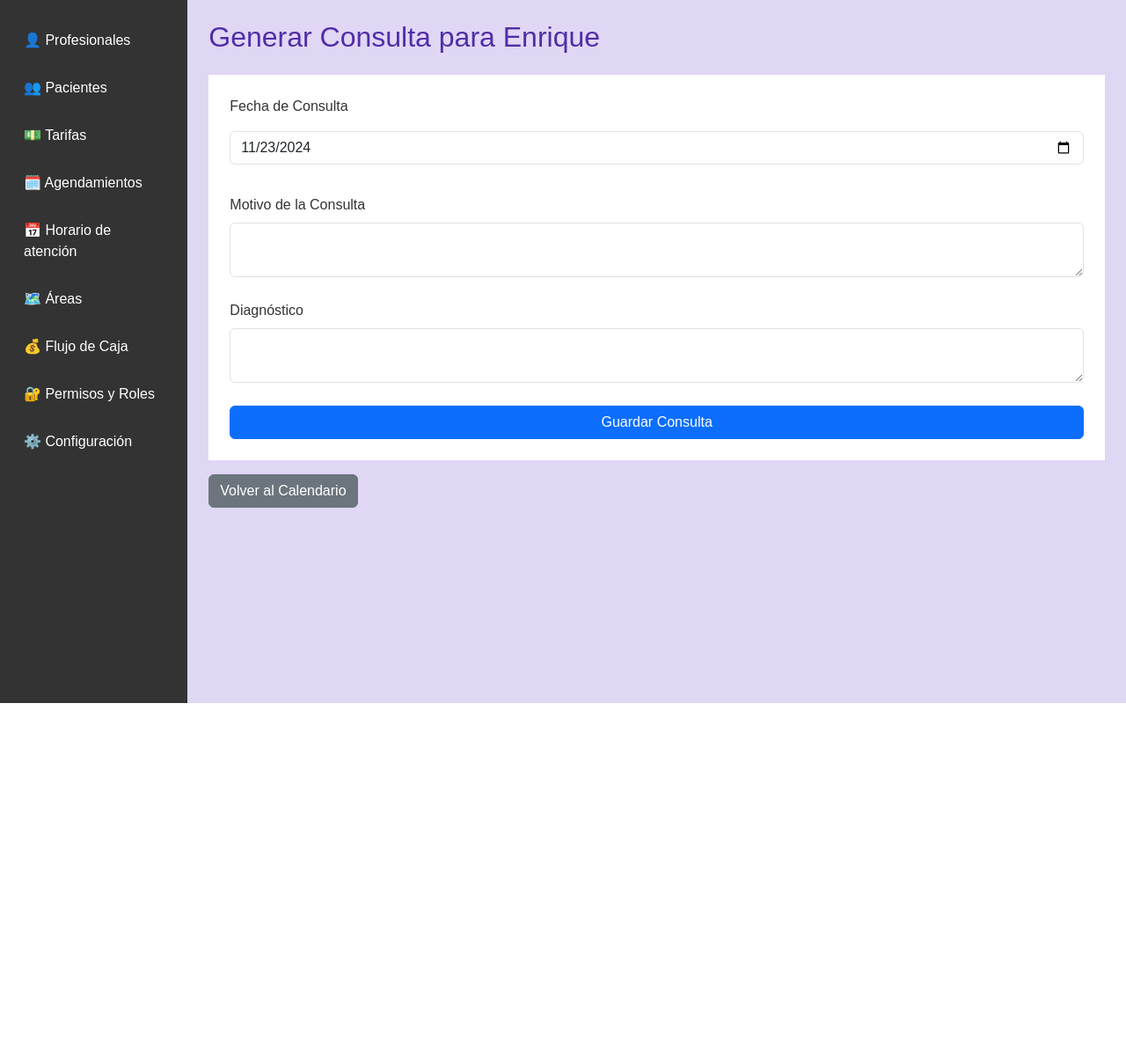
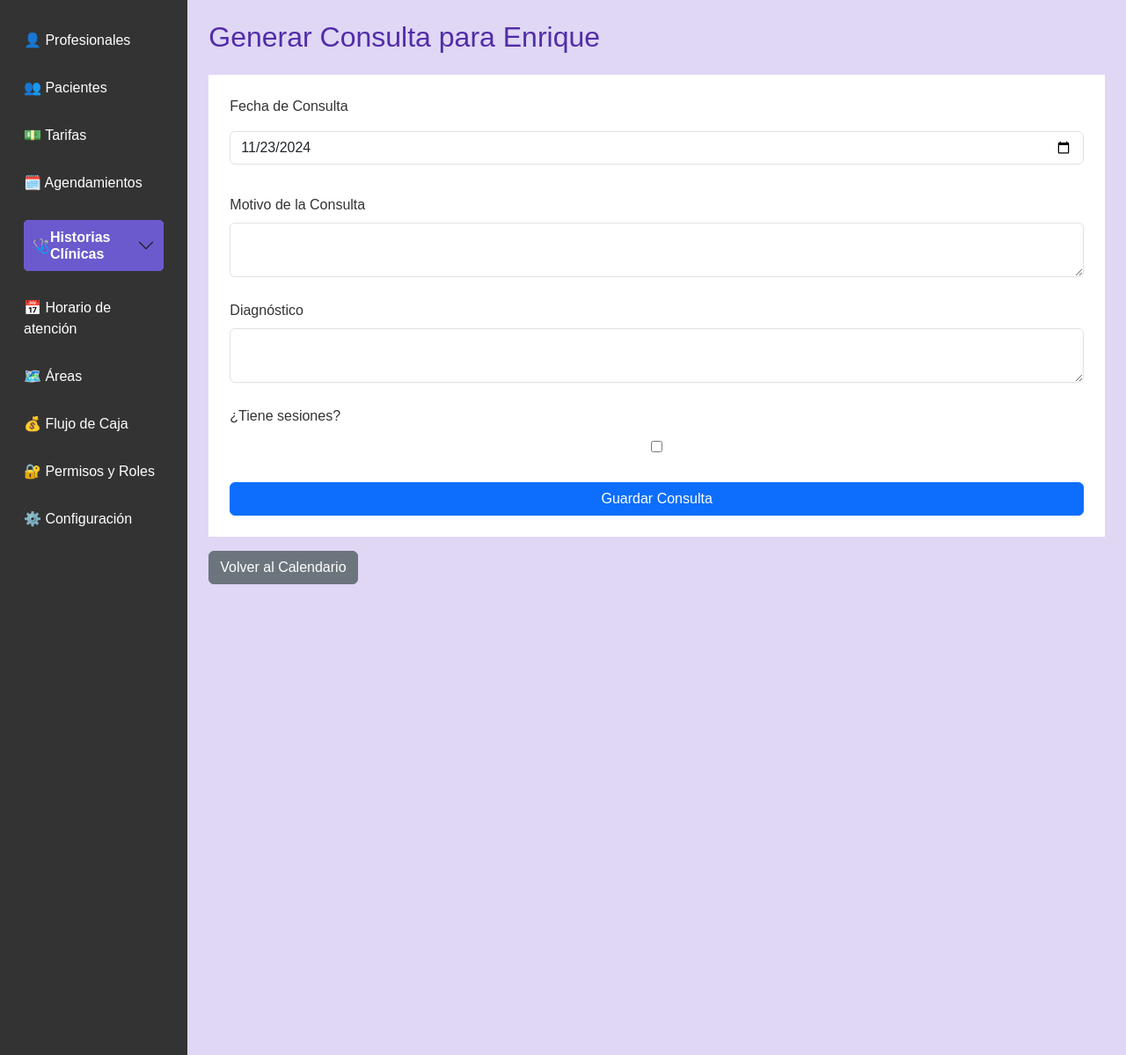
Before and after one commit to danitzn/FISIOEMA, a Django app: page /generar_consulta/13/ in a window 1280 px wide. Shown: the part 87-1286 px from the top of the page at 88% size. Before the commit the page ends 886 px from the top, so only its background shows below. Run offline with Django 5.2, Linux system fonts and the light colour scheme; data comes from the database, SQL or seed files in the repository.

Commit message:
modulo de carga de sesiones

```diff
--- a/fisio/forms.py
+++ b/fisio/forms.py
@@ -1,6 +1,6 @@
 # forms.py
 from django import forms
-from .models import Agendamiento, Area, HorarioAtencion, Paciente, Profesional, Servicio
+from .models import Agendamiento, Area, HorarioAtencion, Paciente, Profesional, Servicio, Sesiones, SesionDetalle
 from django.contrib.auth.models import User
 from .models import Perfil
 from django.core.validators import validate_email
@@ -118,3 +118,20 @@ class HorarioForm (forms.ModelForm):
             'idturno': forms.Select(attrs={'class': 'form-control'}),
             'servicio': forms.Select(attrs={'class': 'form-control'}),
         }
+
+class SesionesForm(forms.ModelForm):
+    class Meta:
+        model = Sesiones
+        fields = ['nombre', 'fecha_inicio', 'cantidad_sesiones', 'cantidad_realizadas', 'finalizado']
+        widgets = {
+            'fecha_inicio': forms.DateInput(attrs={'type': 'date'}),
+        }
+
+class SesionDetalleForm(forms.ModelForm):
+    class Meta:
+        model = SesionDetalle
+        fields = ['numero_sesion', 'fecha', 'hora', 'observaciones', 'estado', 'estado_pago']
+        widgets = {
+            'fecha': forms.DateInput(attrs={'type': 'date'}),
+            'hora': forms.TimeInput(attrs={'type': 'time'}),
+        }
--- a/fisio/templates/base_administrativo.html
+++ b/fisio/templates/base_administrativo.html
@@ -11,22 +11,75 @@
     <link rel="stylesheet" href="{% static 'css/styles.css' %}">
 
     <style>
-        body { background-color: #e0d7f5; } /* Lila suave */
+        body {
+            background-color: #e0d7f5; /* Lila suave */
+        }
 
+        /* Sidebar */
         .sidebar {
-            height: 100vh;
-            background-color: #333;
+            height: 150vh;
+            background-color: #333; /* Fondo oscuro */
             padding-top: 20px;
         }
+        .sidebar ul {
+            list-style-type: none;
+            padding: 0;
+        }
+        .sidebar ul li {
+            padding: 15px;
+        }
+        .sidebar ul li a {
+            color: white;
+            text-decoration: none;
+        }
+        .sidebar ul li a:hover {
+            background-color: #6A5ACD; /* Hover lila */
+        }
 
-        .sidebar ul { list-style-type: none; padding: 0; }
-        .sidebar ul li { padding: 15px; }
-        .sidebar ul li a { color: white; text-decoration: none; }
-        .sidebar ul li a:hover { background-color: #6A5ACD; }
+        /* Acordeón */
+        .accordion-button {
+            color: white;
+            background-color: #6A5ACD; /* Lila intenso */
+            border: none;
+            text-align: left;
+            padding: 10px;
+            font-weight: bold;
+        }
+        .accordion-button:hover {
+            background-color: #5848a2; /* Hover lila más oscuro */
+        }
+        .accordion-item {
+            border: none;
+        }
+
+        /* Contenido desplegado del acordeón */
+        .accordion-body {
+            background-color: #444;
+            color: white; /* Texto blanco */
+            padding: 1px;
+            border-top: 1px solid #6A5ACD; /* Línea lila superior */
+        }
+        .accordion-body ul {
+            list-style: none;
+            padding: 0;
+        }
+        .accordion-body ul li a {
+            color: white;
+            text-decoration: none;
+            padding: 10px;
+            border-radius: 5px;
+            background-color: #444;
+            display: block;
+            margin-bottom: 10px;
+            text-align: center;
+        }
+        .accordion-body ul li a:hover {
+            background-color: #6A5ACD; /* Hover lila */
+            color: white;
+        }
     </style>
-</head>
+
 <body>
-    {% load static %}
     <!-- Encabezado -->
     <header class="header bg-dark text-white p-2 d-flex justify-content-between align-items-center">
         <!-- Logo a la izquierda -->
@@ -46,12 +99,32 @@
         <div class="row">
             <!-- Barra lateral -->
             <nav class="col-md-2 sidebar">
+
                 <ul>
                     <li><a href="{% url 'profesional_list' %}"><span class="icon">👤</span> Profesionales</a></li>
                     <li><a href="{% url 'paciente_list' %}"><span class="icon">👥</span> Pacientes</a></li>
                     <li><a href="{% url 'servicio_list' %}"><span class="icon">💵</span> Tarifas</a></li>
                     <li><a href="{% url 'agendamiento_list' %}"><span class="icon">🗓️</span> Agendamientos</a></li>
-                    <!-- <li><a href="#"><span class="icon">📋</span> Historias Clínicas</a></li> -->
+                    <li>
+                        <!-- Acordeón para Historias Clínicas -->
+                        <div class="accordion" id="historiasClinicasAccordion">
+                            <div class="accordion-item">
+                                <h2 class="accordion-header">
+                                    <button class="accordion-button collapsed" type="button" data-bs-toggle="collapse" data-bs-target="#historiasClinicas" aria-expanded="false" aria-controls="historiasClinicas">
+                                        <span class="icon">🩺</span> Historias Clínicas
+                                    </button>
+                                </h2>
+                                <div id="historiasClinicas" class="accordion-collapse collapse" data-bs-parent="#historiasClinicasAccordion">
+                                    <div class="accordion-body p-0">
+                                        <ul class="list-unstyled m-0">
+                                            <li><a href="" class="d-block px-3 py-2">Consultas</a></li>
+                                            <li><a href="" class="d-block px-3 py-2">Pacientes</a></li>
+                                        </ul>
+                                    </div>
+                                </div>
+                            </div>
+                        </div>
+                    </li>
                     <li><a href="{% url 'horario_list' %}"><span class="icon">📅</span> Horario de atención</a></li>
                     <li><a href="{% url 'area_list' %}"><span class="icon">🗺️</span> Áreas</a></li>
                     <li><a href="{% url 'flujo_caja_list' %}"><span class="icon">💰</span> Flujo de Caja</a></li>
--- a/fisio/templates/generar_consulta.html
+++ b/fisio/templates/generar_consulta.html
@@ -19,11 +19,33 @@
             <label for="diagnostico" class="form-label">Diagnóstico</label>
             <textarea id="diagnostico" name="diagnostico" class="form-control" required></textarea>
         </div>
+        <div class="mb-3">
+            <label for="tiene_sesiones" class="form-label">¿Tiene sesiones?</label>
+            <input type="checkbox" id="tiene_sesiones" name="tiene_sesiones">
+        </div>
+
+        <!-- Sección para crear sesiones -->
+        <div id="sesiones_form_section" style="display: none;">
+            <h3 class="text-xl font-semibold mt-4">Detalles de Sesiones</h3>
+            {{ sesiones_form.as_p }}
+        </div>
+
         <button type="submit" class="btn btn-primary">Guardar Consulta</button>
     </form>
     <a href="{% url 'calendario_admin' %}" class="btn btn-secondary mt-3">Volver al Calendario</a>
 
     <script>
+        // Mostrar/ocultar el formulario de sesiones según el checkbox
+        document.getElementById('tiene_sesiones').addEventListener('change', function() {
+            const sesionesFormSection = document.getElementById('sesiones_form_section');
+            if (this.checked) {
+                sesionesFormSection.style.display = 'block';
+            } else {
+                sesionesFormSection.style.display = 'none';
+            }
+        });
+
+        // Predefinir la fecha actual para el campo de fecha de consulta
         document.addEventListener('DOMContentLoaded', function() {
             var now = new Date();
             var year = now.getFullYear();
--- a/fisio/views.py
+++ b/fisio/views.py
@@ -6,7 +6,7 @@ from django.shortcuts import get_object_or_404, redirect, render
 from django.urls import reverse_lazy
 from django.views.generic import ListView, DetailView, CreateView, UpdateView, DeleteView, TemplateView
 from .models import Agendamiento, Consulta, FlujoCaja, HorarioAtencion, Paciente, Profesional, Servicio, Area
-from .forms import AgendamientoForm, PacienteForm, ProfesionalForm, RegistroForm
+from .forms import AgendamientoForm, PacienteForm, ProfesionalForm, RegistroForm, SesionesForm
 from django.contrib.auth import login, authenticate, logout
 from .forms import RegistroForm
 from django.contrib.auth.decorators import login_required, user_passes_test
@@ -555,27 +555,79 @@ class FlujoCajaListView(ListView):
 
 
 
+# def generar_consulta(request, agendamiento_id):
+#     agendamiento = get_object_or_404(Agendamiento, id=agendamiento_id)
+#     if agendamiento.estado == 'en_curso':
+#         return redirect('calendario_admin')  # Redirigir al calendario si el agendamiento está en curso
+#     if request.method == 'POST':
+#         motivo_consulta = request.POST.get('motivo_consulta')
+#         diagnostico = request.POST.get('diagnostico')
+#         fecha_consulta = request.POST.get('fecha_consulta')
+#         Consulta.objects.create(
+#             paciente=agendamiento.paciente,
+#             profesional=agendamiento.profesional,
+#             fecha=fecha_consulta,
+#             servicio=agendamiento.servicio,
+#             hora=agendamiento.hora,
+#             motivo_consulta=motivo_consulta,
+#             diagnostico=diagnostico
+#         )
+#         agendamiento.estado = 'finalizado'
+#         agendamiento.save()
+#         return redirect('calendario_admin')
+#     return render(request, 'generar_consulta.html', {'agendamiento': agendamiento})
+
+
+
 def generar_consulta(request, agendamiento_id):
     agendamiento = get_object_or_404(Agendamiento, id=agendamiento_id)
     if agendamiento.estado == 'en_curso':
         return redirect('calendario_admin')  # Redirigir al calendario si el agendamiento está en curso
+
+    sesiones_form = None
     if request.method == 'POST':
         motivo_consulta = request.POST.get('motivo_consulta')
         diagnostico = request.POST.get('diagnostico')
         fecha_consulta = request.POST.get('fecha_consulta')
-        Consulta.objects.create(
+        tiene_sesiones = request.POST.get('tiene_sesiones') == 'on'
+
+        # Crear consulta
+        nueva_consulta = Consulta.objects.create(
             paciente=agendamiento.paciente,
             profesional=agendamiento.profesional,
             fecha=fecha_consulta,
             servicio=agendamiento.servicio,
             hora=agendamiento.hora,
             motivo_consulta=motivo_consulta,
-            diagnostico=diagnostico
+            diagnostico=diagnostico,
+            tiene_sesiones=tiene_sesiones
         )
+
+        # Si tiene sesiones, manejar el formulario de sesiones
+        if tiene_sesiones:
+            sesiones_form = SesionesForm(request.POST)
+            if sesiones_form.is_valid():
+                nueva_sesion = sesiones_form.save(commit=False)
+                nueva_sesion.paciente = nueva_consulta.paciente
+                nueva_sesion.consulta = nueva_consulta
+                nueva_sesion.servicio = nueva_consulta.servicio
+                nueva_sesion.save()
+
+        # Actualizar estado del agendamiento
         agendamiento.estado = 'finalizado'
         agendamiento.save()
+
         return redirect('calendario_admin')
-    return render(request, 'generar_consulta.html', {'agendamiento': agendamiento})
+
+    # Inicializar el formulario de sesiones solo si es necesario
+    if not sesiones_form:
+        sesiones_form = SesionesForm()
+
+    return render(request, 'generar_consulta.html', {
+        'agendamiento': agendamiento,
+        'sesiones_form': sesiones_form
+    })
+
 
 
 def buscar_consultas_por_ci(request):
```
Also changed, not shown: fisio/models.py (+24 -6 lines), db.sqlite3, fisio/migrations/0008_sesiondetalle_sesiones_and_more.py (added). Lines whose indentation alone changed are shown as unchanged.
